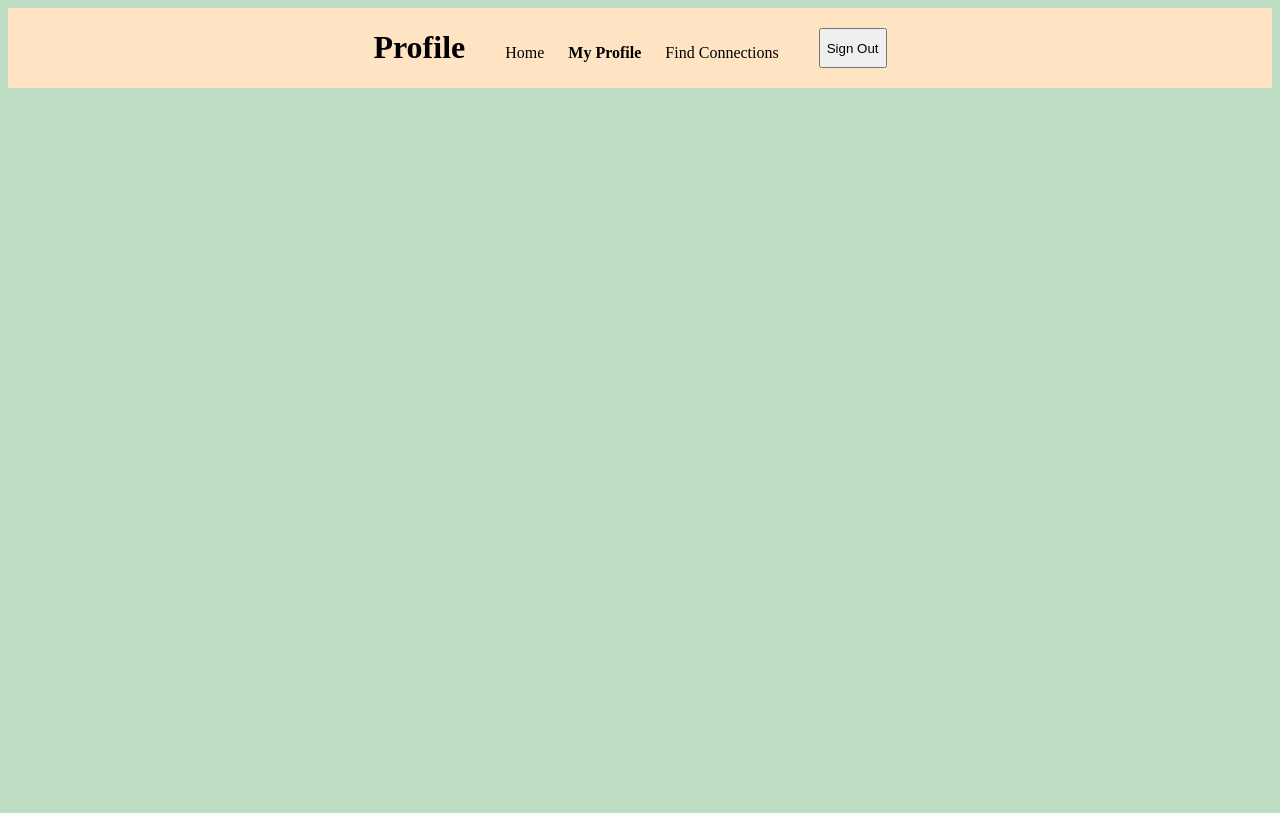
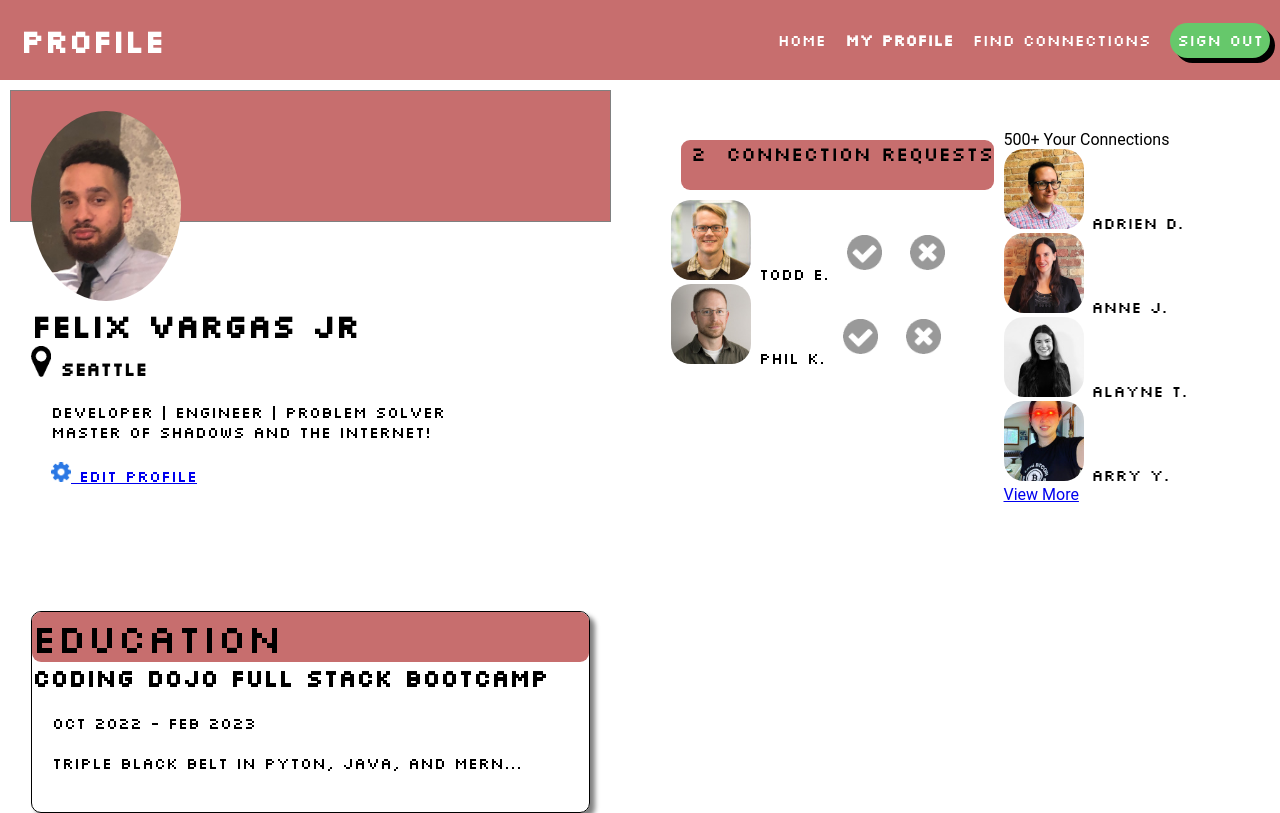
Before and after one commit to NeverGiveUp23/example, a plain HTML site: page profile.html/profile.html in a window 1280 px wide. Drawn offline with Linux system fonts and the light colour scheme.

Commit message:
Week1Day1

```diff
--- a/profile.html/profile.css
+++ b/profile.html/profile.css
@@ -1,53 +1,148 @@
-body {
-  background-color: rgb(190, 220, 196);
+* {
+  margin: 0;
+  padding: 0;
 }
 
-.navbar {
-  background-color: bisque;
+body {
+  font-family: 'Roboto', sans-serif;
+}
+
+.nav {
+  background-color: #c76e6e;
+  color: #ffffff;
+  height: 80px;
+  width: inherit;
+  display: flex;
+  align-items: center;
+  justify-content: space-between;
+  font-family: 'Silkscreen', cursive;
+}
+
+.nav-links {
+  width: 40%;
+  display: flex;
+  align-items: center;
+  list-style-type: none;
+  justify-content: space-around;
+}
+
+.nav a {
+  color: #ffffff;
+  text-decoration: none;
+}
+
+.nav-title {
+  margin-left: 20px;
+}
+
+.btn {
+  height: 35px;
+  width: 100px;
+  background-color: #66c86b;
+  color: #ffffff;
+  border: none;
+  border-radius: 20px;
+  font-size: 16px;
+  box-shadow: 5px 5px #000000;
+  font-family: 'Silkscreen', cursive;
+}
+
+.row {
+  display: flex;
+}
+
+.col {
+  flex: 1;
+
+  padding: 20px;
+  margin: 30px;
+}
+
+.container{
+  margin: 0 auto;
+  display: flex;
+}
+
+.row {
+ margin: 0 auto;
+  width: 1500px;
+}
+
+.card-header img {
+  width: 150px;
+  border-radius: 50%;
+}
+.col-2 {
+  flex: 1;
+  background-color: #c76e6e;
+  height: 90px;
+  padding: 20px;
+  margin: 10px;
+
+  border: 1px solid grey;
+}
+.user-card {
+  height: 500px;
+  justify-content: center;
+  margin: auto;
 
 }
+.card {
+  border: 1px solid black;
+  height: 200px;
+  box-shadow: 5px 5px 5px grey;
+  border-radius: 10px;
 
-.nav  {
-  display: flex;
-  justify-content: center;
+}
+.header {
+ background-color: #c76e6e;
+ border-radius: 9px;
+ height: 50px;
+ font-size: 40px;
+ font-family: 'Silkscreen', cursive;
+}
+.card-body {
+  font-family:'Silkscreen', cursive;
+}
+.card-body img {
+  width: 20px;
+  justify-content: space-between;
 }
 
-.nav ul li {
-  display: inline-block;
-  justify-content: space-between;
-  margin-right: 20px;
-  padding-top: 20px;
-
-}
-
-button {
-  height:40px;
+.card-body p {
+  justify-content: space-around;
   margin: 20px;
 }
 
+.col {
+  display: flex;
+}
 
-
-.color {
-  background-color: red;
-  height: 100px;
-  position: relative;
+.card2 .header2 {
+  background-color: #c76e6e;
+  font-family: 'Silkscreen', cursive;
+  border-radius: 9px;
+ height: 50px;
+ font-size: 20px;
+ margin: 10px;
 }
-.photo {
-  border-radius: 50%;
-  width: 100px;
-  height: 100px;
-  border: 1px solid black;
+.card2 .connections {
+  margin: 10px;
 
 }
+.user-line{
+  font-family: 'Silkscreen', cursive;
+}
+.user-line .start img{
+  width: 80px;
+  border-radius: 20px;
+}
+.end {
+  width: 60px;
+}
 
-
-.connectionsReq {
-  background-color: bisque;
-  border: 2px solid;
-  margin-left: 800px;
-  margin-bottom: 300px;
-  width: 600px;
-  height: 500px;
-
-
+ .end .avatar-s {
+  width: 35px;
+  justify-content: space-evenly;
+  margin: 10px;
 }
--- a/profile.html/profile.html
+++ b/profile.html/profile.html
@@ -5,31 +5,127 @@
   <meta http-equiv="X-UA-Compatible" content="IE=edge">
   <meta name="viewport" content="width=device-width, initial-scale=1.0">
   <link rel="stylesheet" href="profile.css">
-  <title>Document</title>
+  <link href="https://fonts.googleapis.com/css2?family=Silkscreen&display=swap" rel="stylesheet">
+  <title>Profile</title>
 </head>
 <body>
 
-  <div class="navbar">
-     <div class="nav">
-      <div class="title"><h1>Profile</h1></div>
-       <ul>
-        <li>Home</li>
-        <li><b>My Profile</b></li>
-        <li>Find Connections</li>
-       </ul>
-       <button>Sign Out</button>
-     </div>
-     </div>
+  <div class="nav">
+    <h1 class="nav-title">Profile</h1>
+    <ul class="nav-links">
+        <li><a href="#">Home</a></li>
+    	<li><a href="#" class="active"><b>My Profile</b></a></li>
+    	<li><a href="#">Find Connections</a></li>
+        <li><button class="btn">Sign Out</button></li>
+    </ul>
+</div>
 
-     <div class="right">
-      <div class="col"></div>
-      <div class="col-2"></div>
+<div class="container">
+  <div class="row">
+      <div class="col-2">
+          <div class="user-card">
+              <div class="card-header">
+                  <img src="IMG_5474.JPG" alt="jane-medium-avatar" class="avatar-m">
+              </div>
+              <div class="card-body">
+                  <h1>Felix Vargas Jr</h1>
+                  <h3>
+                      <img src="map-marker.png" alt="pin" class="icon-s">
+                      Seattle
+                  </h3>
+                  <p>Developer | Engineer | Problem Solver<br>
+                  Master of shadows and the Internet!</p>
+                  <p>
+                      <a href="#">
+                          <img src="gear.png" alt="gear" class="icon-s">
+                          edit profile
+                      </a>
+                  </p>
+              </div>
+          </div>
+
+          <div class="card">
+              <div class="header">
+                  Education
+              </div>
+              <div class="card-body">
+                  <h2>Coding Dojo Full Stack Bootcamp</h2>
+                  <p class="dates">Oct 2022 - Feb 2023</p>
+                  <p>Triple Black Belt in Pyton, Java, and MERN...</p>
+              </div>
+          </div>
+
+      </div>
+
+      <!-- right column -->
+      <div class="col">
+          <div class="card2">
+              <div class="header2">
+                  <span class="connections">2</span>
+                  Connection Requests
+              </div>
+              <div class="user-line">
+                  <span class="start">
+                      <img src="todd-s.jpg" alt="todd" class="avatar-s">
+                      <span>Todd E.</span>
+                  </span>
+                  <span class="end">
+                      <img src="accept-circle.png" alt="accept" class="avatar-s">
+                      <img src="close-circle.png" alt="decline" class="avatar-s">
+                  </span>
+              </div>
+              <div class="user-line">
+                  <span class="start">
+                      <img src="phil-s.jpg" alt="phil" class="avatar-s">
+                      <span>Phil K.</span>
+                  </span>
+                  <span class="end">
+                      <img src="accept-circle.png" alt="accept" class="avatar-s">
+                      <img src="close-circle.png" alt="decline" class="avatar-s">
+                  </span>
+              </div>
+          </div>
+          <div class="card3">
+              <div class="header3">
+                  <span class="connections">500+</span>
+                  Your Connections
+              </div>
+              <div class="user-line">
+                  <span class="start">
+                      <img src="adrien-s.jpg" alt="adrien" class="avatar-s">
+                      <span>Adrien D.</span>
+                  </span>
+              </div>
+              <div class="user-line">
+                  <span class="start">
+                      <img src="anne-s.jpg" alt="anne" class="avatar-s">
+                      <span>Anne J.</span>
+                  </span>
+              </div>
+              <div class="user-line">
+                  <span class="start">
+                      <img src="alayne-s.jpg" alt="alayne" class="avatar-s">
+                      <span>Alayne T.</span>
+                  </span>
+              </div>
+              <div class="user-line">
+                  <span class="start">
+                      <img src="arry-s.jpg" alt="arry" class="avatar-s">
+                      <span>Arry Y.</span>
+                  </span>
+              </div>
+              <div class="footer">
+                  <a href="#">View More</a>
+              </div>
+          </div>
+      </div>
   </div>
+</div>
 
-  <div class="left">
-    <div class="row"></div>
-    <div class="row-2"></div>
-</div>
+
+
+
+
 
 
 
```
Also changed, not shown: Week1Day1/flex.html (+0 -1 lines), profile.html/IMG_5474.JPG (renamed from Week1Day1/IMG_5474.JPG), profile.html/accept-circle.png (added), profile.html/adrien-s.jpg (added), profile.html/alayne-s.jpg (added), profile.html/anne-s.jpg (added), profile.html/arry-s.jpg (added), profile.html/close-circle.png (added), profile.html/gear.png (renamed from Week1Day1/icons/gear.png), profile.html/jane-m.jpg (added), profile.html/map-marker.png (renamed from Week1Day1/icons/map-marker.png), profile.html/phil-s.jpg (added), profile.html/todd-s.jpg (added).
